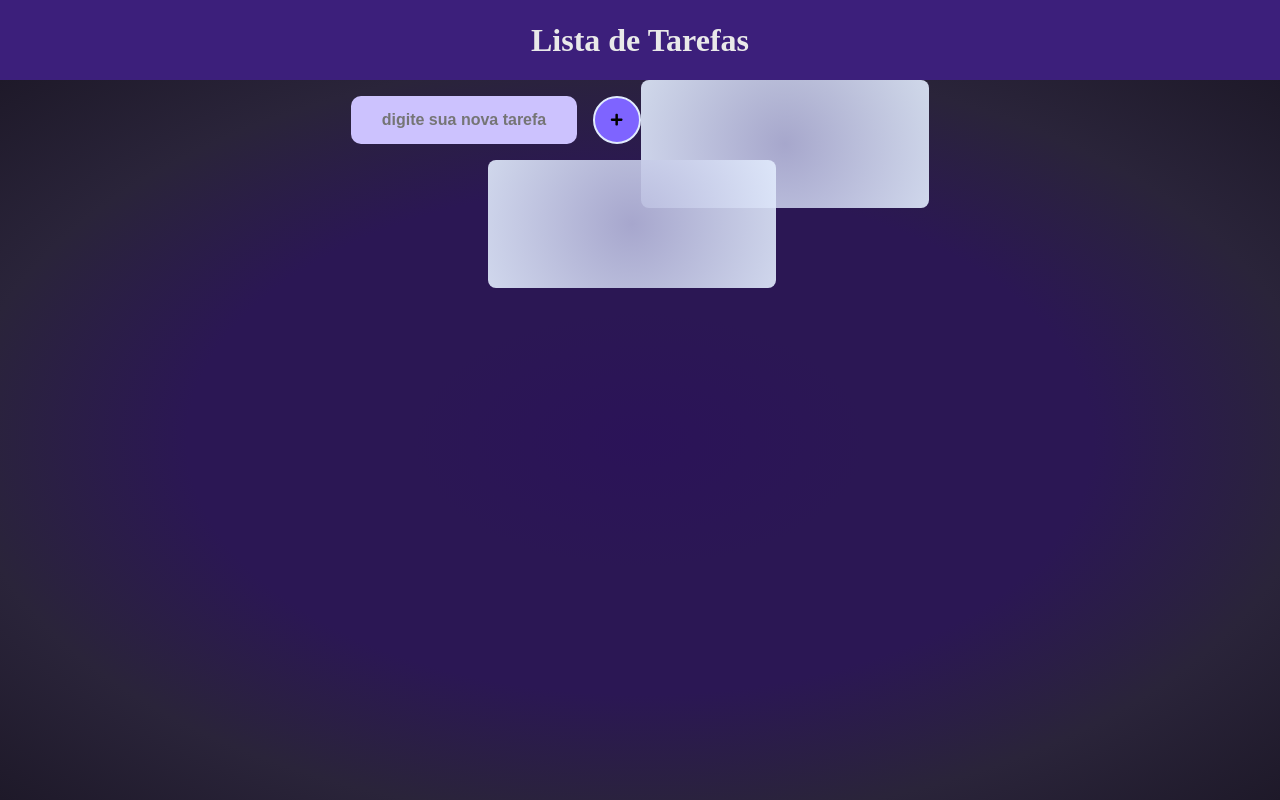
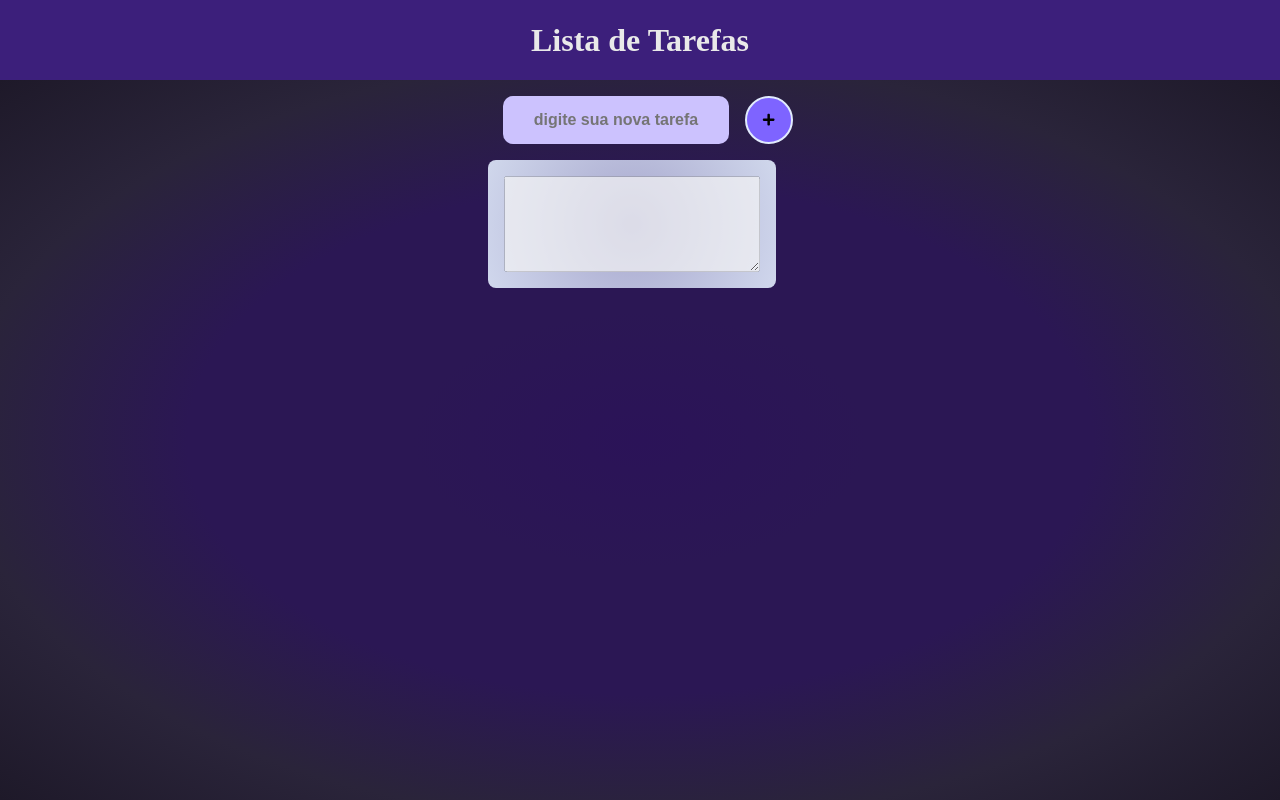
Before and after one commit to gabriel-assana/ListadeTarefas-React, a React (Create React App) app: page / in a window 1280 px wide. Both pictures are taken after a click on the button 768 px from the left and 120 px from the top of the page. Built offline with nearby package versions, Linux system fonts and the light colour scheme.

Commit message:
Alterações para Deploy no Nettlify

```diff
--- a/src/components/Card/Card.jsx
+++ b/src/components/Card/Card.jsx
@@ -2,13 +2,16 @@ import './Card.css';
 
 import React from 'react';
 
-
 function Card(props) {
     return (
       <ul className="div-task">
-        <li className="card">{props.task}</li>
+        <li className="card">
+          <textarea disabled cols="30" rows="10">{props.task}</textarea>
+        </li>
       </ul>
     );
+
+
   }
 
   export default Card;
--- a/src/components/ContainerTask/ContainerTask.jsx
+++ b/src/components/ContainerTask/ContainerTask.jsx
@@ -1,20 +1,16 @@
 import './ContainerTask.css';
 
-import React, { useState } from 'react';
+import React from 'react';
 
-import Card from '../Card/Card';
 import InputCard from '../InputCard/InputCard';
 
 function ContainerTask() {
 
-  let [lista, setLista] = useState([])
-
-    return (
+ return (
       <div className="container-task">
         <InputCard/>
-          <Card/>
       </div>
     );
-  }
+}
 
   export default ContainerTask;
--- a/src/components/InputCard/InputCard.jsx
+++ b/src/components/InputCard/InputCard.jsx
@@ -13,21 +13,27 @@ function InputCard() {
 
 
     return (
+    <>
       <div className="container-add-task">
           <input className="input-task"
                  type="text"
                  placeholder='digite sua nova tarefa'
                  value={taskCurrent}
                  onChange={value => setTaskCurrent(value.target.value)}
-          />
+                 />
           <button className="btn-add" onClick={()=> addNewtask()}><FaPlus/></button>
-          <ul>
-            { listTask.map((item) => {
-                  return <Card task = {item} />
+      </div>
+      <div className="">
+          <ul className="Container-Task">
+            { listTask.map((task, index) => {
+                  return <Card task = {task} id = {index}/>
               })
             }
           </ul>
       </div>
+    </>
+
+
     );
 
    function addNewtask(){
@@ -37,12 +43,11 @@ function InputCard() {
 
    }
 
-
-
-
 }
 
 
 
 
+
+
   export default InputCard;
```
